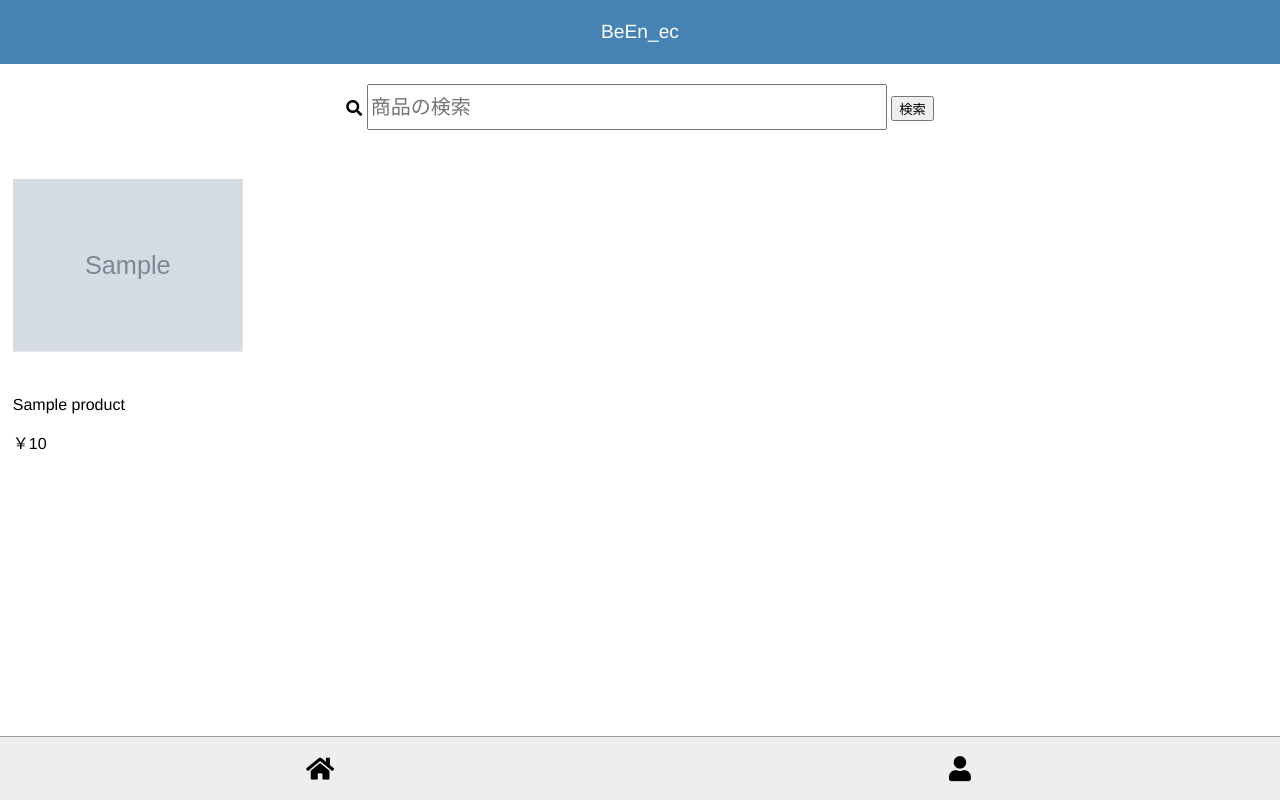
After one commit to kumitaakira453/be_en_ec, a Django app: page /home/ in a window 1280 px wide. The commit adds this page. Run offline with Django 5.2, Linux system fonts and the light colour scheme; tables that the repository leaves empty hold one stand-in row (values such as "Sample post"); grey boxes marked "Sample" are stand-in pictures.

Commit message:
3.商品一覧画面の実装

```diff
--- a/main/forms.py
+++ b/main/forms.py
@@ -1,5 +1,5 @@
+from django import forms
 from django.contrib.auth.forms import AuthenticationForm, UserCreationForm
-from django.forms import forms
 
 from .models import User
 
@@ -12,3 +12,11 @@ class SignUpForm(UserCreationForm):
 
 class LoginForm(AuthenticationForm):
     pass
+
+
+class ProductSearchForm(forms.Form):
+    keyword = forms.CharField(
+        label="検索",
+        required=False,
+        widget=forms.TextInput(attrs={"placeholder": "商品の検索"}),
+    )
--- /dev/null
+++ b/main/static/main/css/home.css
@@ -0,0 +1,46 @@
+.products {
+    padding: 64px 0 96px;
+}
+
+.search-form {
+    text-align: center;
+    margin: 20px 0;
+}
+
+.search-form input {
+    width: 40vw;
+    height: 40px;
+    font-size: 20px;
+}
+
+.products__list-wrap {
+    display: flex;
+    flex-wrap: wrap;
+}
+
+.products__list-item {
+    width: 20vw;
+    height: max(30vw, 30vh);
+}
+
+.products__list-image__wrap {
+    position: relative;
+    width: 18vw;
+    height: 18vw;
+    margin: 0 auto;
+}
+
+.products__list-image {
+    position: absolute;
+    width: 100%;
+    height: 100%;
+    object-fit: contain;
+    z-index: 0;
+    top: 50%;
+    left: 50%;
+    transform: translateY(-50%) translateX(-50%);
+}
+
+.products__list-item p {
+    margin-left: 1vw;
+}
--- a/main/templates/main/base.html
+++ b/main/templates/main/base.html
@@ -30,11 +30,11 @@
         {% block footer %}
         <footer class="footer">
             <div class="footer-container">
-                {% comment %} <div class="footer-container__item">
+                <div class="footer-container__item">
                     <a href="{% url 'home' %}" class="footer-item__link">
                         <span class="footer-item__icon"><i class="fas fa-home"></i></span>
                     </a>
-                </div> {% endcomment %}
+                </div>
                 <div class="footer-container__item">
                     <a href="{% url 'account' %}" class="footer-item__link">
                         <span class="footer-item__icon"><i class="fas fa-user"></i></span>
--- /dev/null
+++ b/main/templates/main/home.html
@@ -0,0 +1,31 @@
+{% extends 'main/base.html' %}
+{% load static %}
+{% block extra_style %}
+<link rel="stylesheet" type="text/css" href="{% static 'main/css/home.css' %}">
+{% endblock %}
+{% block content %}
+<div class="products">
+    <form method="get" class="search-form">
+        <i class="fas fa-search"></i>
+        {{ form.keyword }}
+        <button class="friends__search-btn" type="submit">検索</button>
+    </form>
+    <div class="products__list-wrap">
+        {% for product in page_obj %}
+        <div class="products__list-item">
+            <a href="{% url 'product_detail' product.pk %}">
+                <div class="products__list-image__wrap">
+                    {% if product.image %}
+                    <img src="{{ product.image.url }}" class="products__list-image" />
+                    {% else %}
+                    <img src="{% static 'main/img/no_image.png' %}" class="products__list-image" />
+                    {% endif %}
+                </div>
+                <p>{{ product.name }}</p>
+                <p>￥{{ product.price }}</p>
+            </a>
+        </div>
+        {% endfor %}
+    </div>
+</div>
+{% endblock %}
--- a/main/urls.py
+++ b/main/urls.py
@@ -6,7 +6,7 @@ urlpatterns = [
     path("signup/", views.SignUpView.as_view(), name="signup"),
     path("login/", views.Login.as_view(), name="login"),
     path("logout/", views.Logout.as_view(), name="logout"),
-    # path("home/", views.ProductList.as_view(), name="home"),
+    path("home/", views.ProductList.as_view(), name="home"),
     # path(
     #     "product_detail/<int:pk>", views.ProductDetail.as_view(), name="product_detail"
     # ),
--- a/main/views.py
+++ b/main/views.py
@@ -1,4 +1,4 @@
-from ast import List
+import keyword
 from typing import Any
 
 from django.contrib.auth import login
@@ -9,7 +9,8 @@ from django.urls import reverse_lazy
 from django.views.generic.edit import CreateView
 from django.views.generic.list import ListView
 
-from .forms import LoginForm, SignUpForm
+from .forms import LoginForm, ProductSearchForm, SignUpForm
+from .models import Product
 
 
 class SignUpView(CreateView):
@@ -39,3 +40,27 @@ class AccountView(LoginRequiredMixin, ListView):
     def get_queryset(self) -> QuerySet[Any]:
         user = self.request.user
         return user.has_ordered.order_by("-created_at")
+
+
+class ProductList(ListView):
+    paginate_by = "15"
+    template_name = "main/home.html"
+
+    def get_queryset(self):
+        products = Product.objects.order_by("-created_at")
+
+        form = ProductSearchForm(self.request.GET)
+
+        if form.is_valid():
+            keyword = form.cleaned_data.get("keyword")
+            if keyword:
+                products = products.filter(name__icontains=keyword)
+        return products
+
+    def get_context_data(self, **kwargs) -> dict[str, Any]:
+        context = super().get_context_data(**kwargs)
+        form = ProductSearchForm(self.request.GET)
+        context["form"] = form
+        if form.is_valid():
+            context["keyword"] = form.cleaned_data.get("keyword")
+        return context
```
